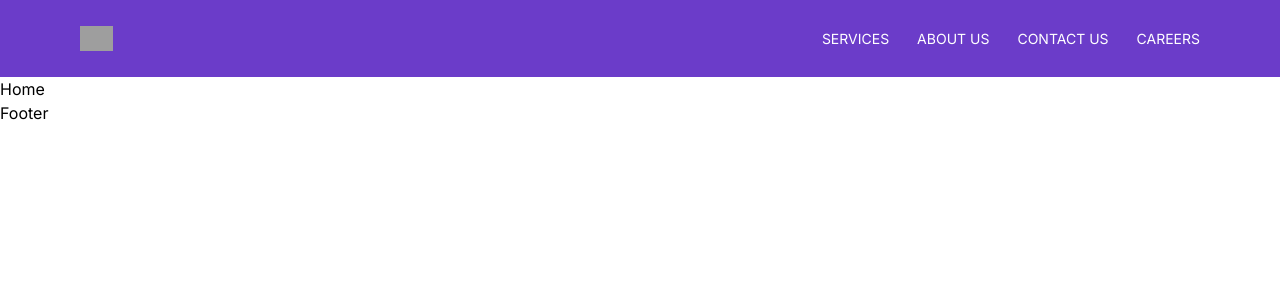
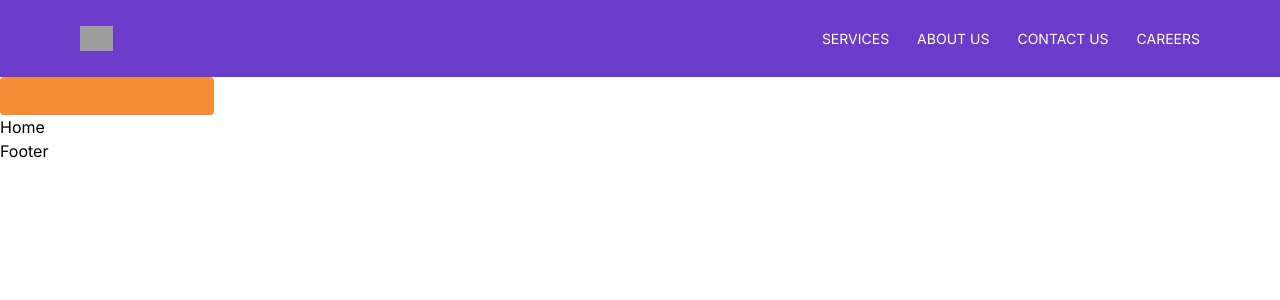
Before and after one commit to KavishkaThushal/AT-DIGITAL, a React (Vite) app in the folder AT DIGITAL/: page / in a window 1280 px wide. Shown: the top 300 px of the page. Built offline with nearby package versions, Linux system fonts and the light colour scheme; grey boxes are pictures that could not be loaded.

Commit message:
button component done

```diff
--- a/AT DIGITAL/src/App.jsx
+++ b/AT DIGITAL/src/App.jsx
@@ -6,6 +6,7 @@ import Aboutus from "./pages/about us/Aboutus"
 import Contactus from "./pages/contactus/Contactus"
 import Navbar from "./components/navbar/Navbar"
 import Footer from "./components/footer/Footer"
+import Button from "./components/button/Button"
 
 
 function App() {
@@ -13,6 +14,7 @@ function App() {
   return (
     <BrowserRouter>
     <Navbar/>
+    <Button height={38} width={214} Text={'Get free consultation'}/>
     <Routes>
       <Route path="/" element={<Home />} />
       <Route path="/careers" element={<Careers />} />
--- a/AT DIGITAL/src/components/button/Button.jsx
+++ b/AT DIGITAL/src/components/button/Button.jsx
@@ -1,8 +1,8 @@
 import React from 'react'
 
-function Button() {
+function Button({height,width,text,onClick}) {
   return (
-    <div>Button</div>
+    <button className={`flex items-center justify-center bg-Secondary  text-white text-[14px] font-bold px-[20px] py-[12px] rounded`} style={{ height: `${height}px`, width: `${width}px` }} onClick={onClick}>{text}</button>
   )
 }
 
```
